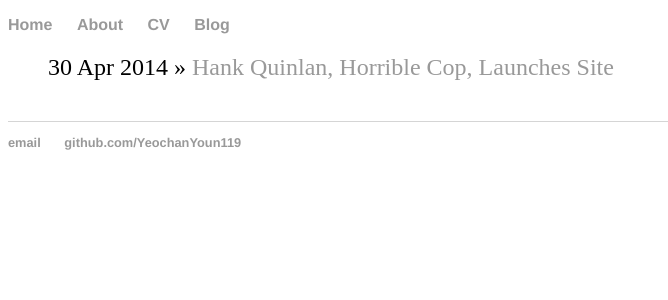
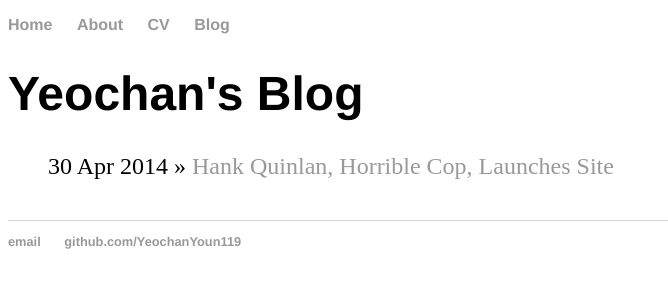
Before and after one commit to YeochanYoun119/YeochanYoun119.github.io, a Jekyll site: the page built from blog/index.html, in a window 1280 px wide. Shown: the top 300 px of the page, without its empty margins (0-668 px from the left). Built offline with Jekyll 4.4.1, drawn with Linux system fonts in a browser that asks for light colours.

Commit message:
Update index.html

```diff
--- a/blog/index.html
+++ b/blog/index.html
@@ -2,6 +2,7 @@
 layout: default
 title: Yeochan Youn's Blog
 ---
+<h1>Yeochan's Blog</h1>
 <ul class="posts">
 
 	{% for post in site.posts %}
```
